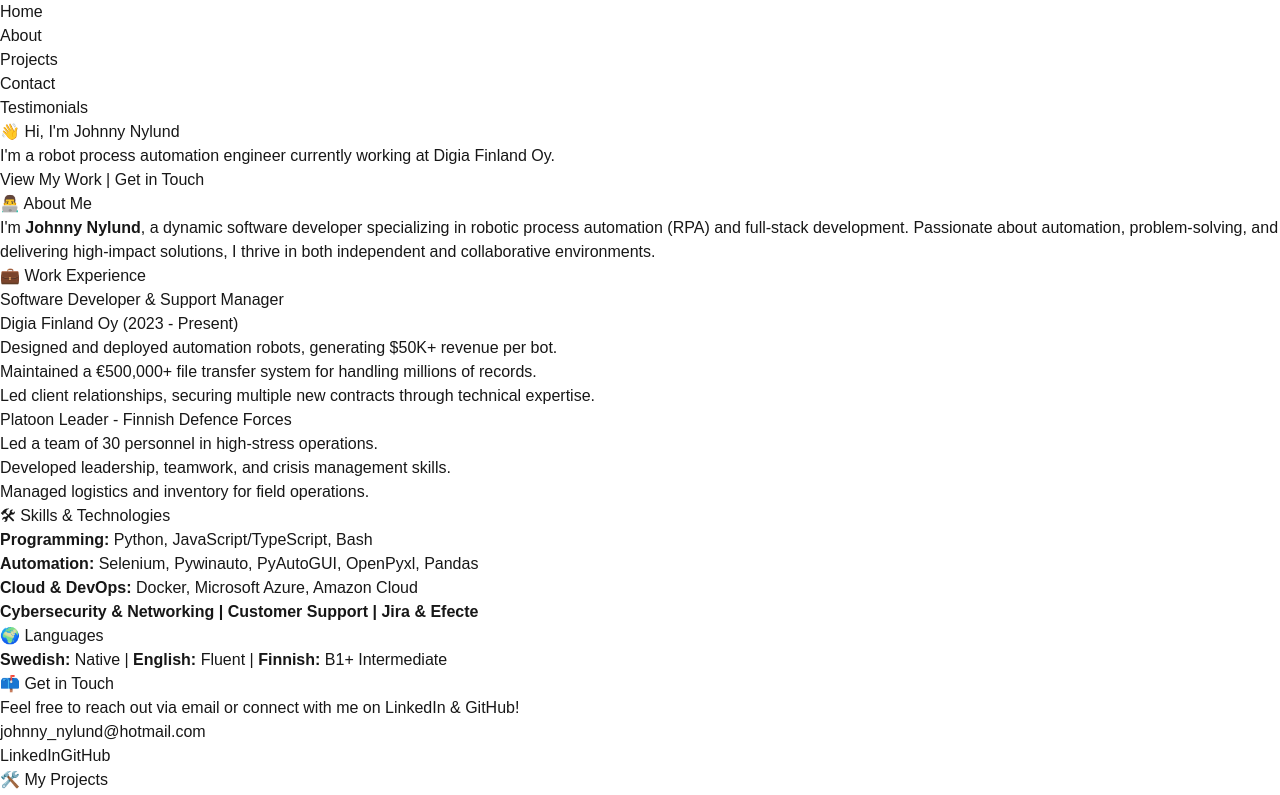
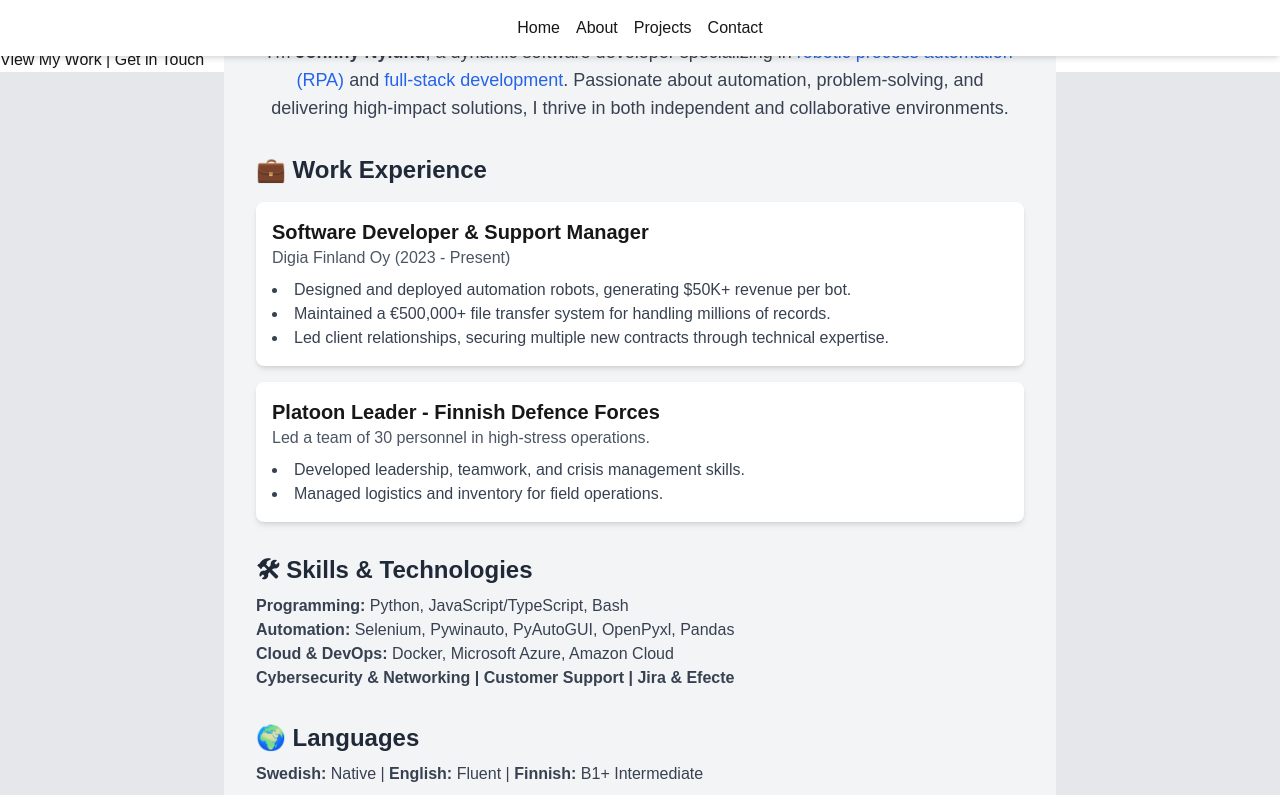
Before and after one commit to jaygoode/portfolio_landing_page, a Next.js app: page / in a window 1280 px wide. Shown: the top 795 px of the page. Built offline with nearby package versions, Linux system fonts and the light colour scheme.

Commit message:
fixed tailwind issues, styling now works

```diff
--- a/src/components/navbar.tsx
+++ b/src/components/navbar.tsx
@@ -1,6 +1,6 @@
-import Link from 'next/link';
+// import Link from 'next/link';
 
-
+"use client";
 
 export default function Navbar() {
   const scrollToSection = (id: string) => {
@@ -10,16 +10,24 @@
     }
   }
 
+  return ( <nav className='fixed top-0 left-0 w-full bg-white shadow-md p-4 flex justify-center space-x-4'>
+    <button onClick={() => scrollToSection("home")}>Home</button>
+    <button onClick={() => scrollToSection("about")}>About</button>
+    <button onClick={() => scrollToSection("projects")}>Projects</button>
+    <button onClick={() => scrollToSection("contact")}>Contact</button>
+  </nav>
+  )
+}
+//   return (
+//     <nav className="fixed top-0 left-0 w-full bg-white shadow-md p-4 z-10">
+//       <ul className="flex space-x-6 justify-center">
+//       <li><a href="#home" className="hover:text-blue-500">Home</a></li>
 
-  return (
-    <nav className="fixed top-0 left-0 w-full bg-white shadow-md p-4 z-10">
-      <ul className="flex space-x-6 justify-center">
-      <li><a href="#home" className="hover:text-blue-500">Home</a></li>
-        <li><a href="#about" className="hover:text-blue-500">About</a></li>
-        <li><a href="#projects" className="hover:text-blue-500">Projects</a></li>
-        <li><a href="#contact" className="hover:text-blue-500">Contact</a></li>
-        <li><a href="#testimonials" className="hover:text-blue-500">Testimonials</a></li>
-      </ul>
-    </nav>
-  );
-}
+//         <li><a href="#about" className="hover:text-blue-500">About</a></li>
+//         <li><a href="#projects" className="hover:text-blue-500">Projects</a></li>
+//         <li><a href="#contact" className="hover:text-blue-500">Contact</a></li>
+//         <li><a href="#testimonials" className="hover:text-blue-500">Testimonials</a></li>
+//       </ul>
+//     </nav>
+//   );
+// }
--- a/tailwind.config.js
+++ b/tailwind.config.js
@@ -1,8 +1,10 @@
 /** @type {import('tailwindcss').Config} */
 export default {
   content: [
-    './pages/**/*.{js,ts,jsx,tsx}',
-    './components/**/*.{js,ts,jsx,tsx}',
+    "./app/**/*.{js,ts,jsx,tsx}", // ✅ For Next.js App Router
+    "./components/**/*.{js,ts,jsx,tsx}", // ✅ For components
+    "./pages/**/*.{js,ts,jsx,tsx}", // ✅ For Next.js Pages Router (if using)
+    "./src/**/*.{js,ts,jsx,tsx}", // ✅ If your components are inside `src/`
   ],
   theme: {
     extend: {},
```
